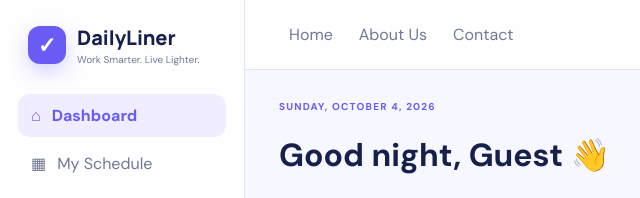
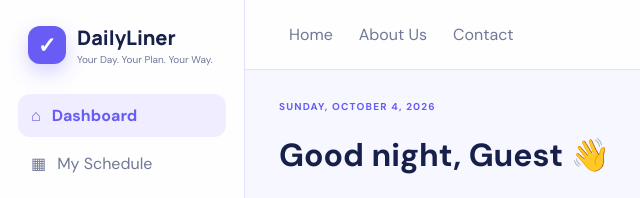
Before and after one commit to bainyulia07-coding/DailyLiner, a website: page public/index.html in a window 1280 px wide. Shown: the top 198 px of the page, 0-640 px from the left. Drawn offline with Linux system fonts and the light colour scheme.

Commit message:
Update DailyLiner tagline

```diff
--- a/public/index.html
+++ b/public/index.html
@@ -7,7 +7,7 @@
     content="width=device-width, initial-scale=1.0"
   />
 
-  <title>DailyLiner — Work Smarter, Live Lighter</title>
+  <title>DailyLiner — Your Day. Your Plan. Your Way.</title>
 
   <link
     rel="preconnect"
@@ -48,7 +48,7 @@
           </div>
 
           <div class="brand-tag">
-            Work Smarter. Live Lighter.
+            Your Day. Your Plan. Your Way.
           </div>
         </div>
       </div>
```
